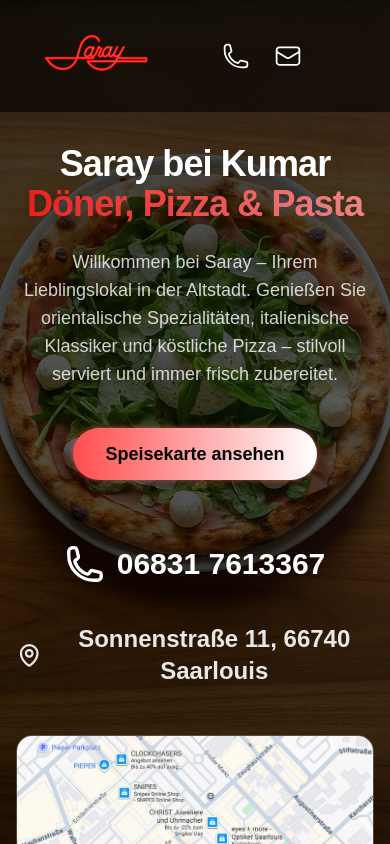
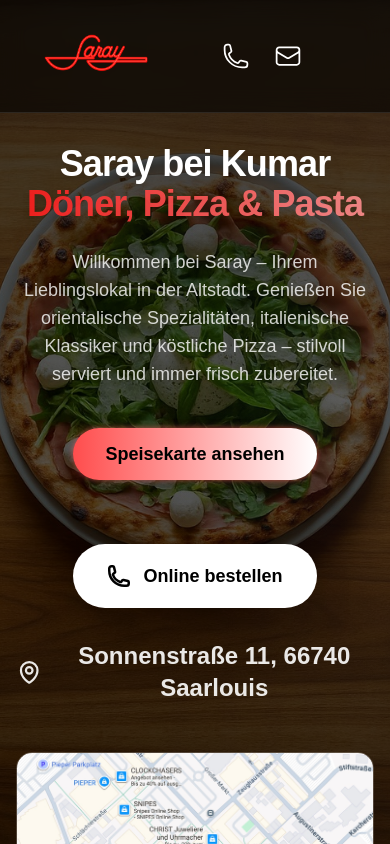
Before and after one commit to fynnschulz/saray, a Next.js app: page / in a window 390 px wide. Shown: the top 844 px of the page. Built offline with nearby package versions, Linux system fonts and the light colour scheme.

Commit message:
Replace phone number with white 'Online bestellen' button in hero section

```diff
--- a/pages/index.tsx
+++ b/pages/index.tsx
@@ -80,16 +80,16 @@
             Speisekarte ansehen
           </a>
 
-          {/* Phone Number */}
+          {/* Online Bestellen Button */}
           <div className="mt-16 animate-fadein delay-450">
             <a
               href="tel:+4968317613367"
-              className="inline-flex items-center gap-3 text-3xl sm:text-4xl md:text-5xl font-bold text-white hover:text-[#ff4d4d] transition-all duration-300 group"
+              className="inline-flex items-center gap-3 px-8 py-4 rounded-full bg-white text-black font-bold text-lg sm:text-xl shadow-2xl hover:scale-105 hover:shadow-3xl transition-all duration-300 group border-2 border-white/20"
             >
-              <svg xmlns="http://www.w3.org/2000/svg" fill="none" viewBox="0 0 24 24" strokeWidth={2} stroke="currentColor" className="w-10 h-10 sm:w-12 sm:h-12 group-hover:scale-110 transition-transform">
+              <svg xmlns="http://www.w3.org/2000/svg" fill="none" viewBox="0 0 24 24" strokeWidth={2.5} stroke="currentColor" className="w-6 h-6 sm:w-7 sm:h-7 group-hover:scale-110 transition-transform">
                 <path strokeLinecap="round" strokeLinejoin="round" d="M2.25 6.75c0 8.284 6.716 15 15 15h2.25a2.25 2.25 0 002.25-2.25v-1.372c0-.516-.351-.966-.852-1.091l-4.423-1.106c-.44-.11-.902.055-1.173.417l-.97 1.293c-.282.376-.769.542-1.21.38a12.035 12.035 0 01-7.143-7.143c-.162-.441.004-.928.38-1.21l1.293-.97c.363-.271.527-.734.417-1.173L6.963 3.102a1.125 1.125 0 00-1.091-.852H4.5A2.25 2.25 0 002.25 4.5v2.25z" />
               </svg>
-              <span className="group-hover:tracking-wider transition-all">06831 7613367</span>
+              <span className="group-hover:tracking-wider transition-all">Online bestellen</span>
             </a>
           </div>
 
```
